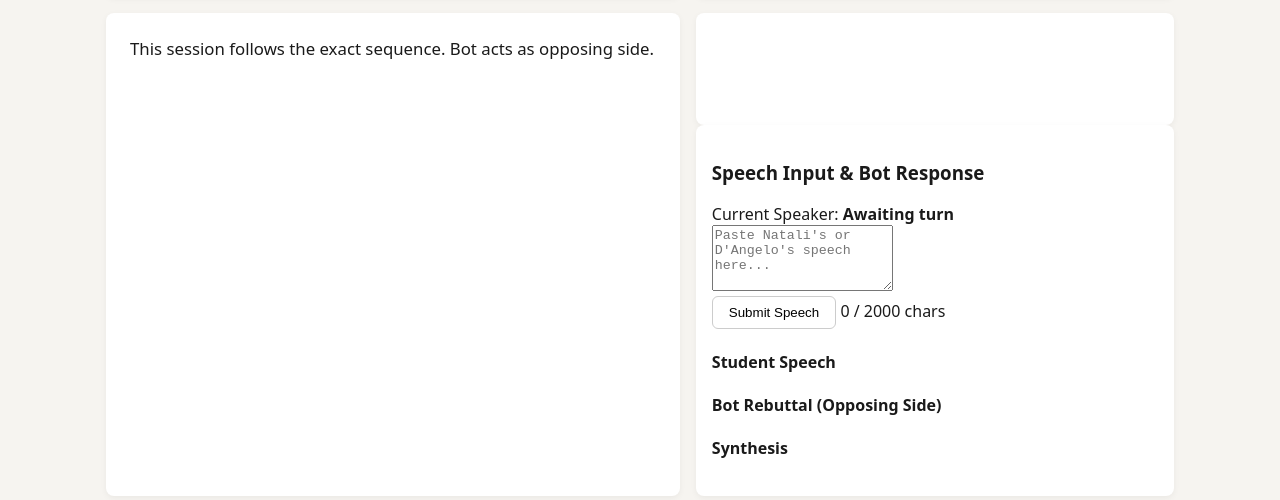
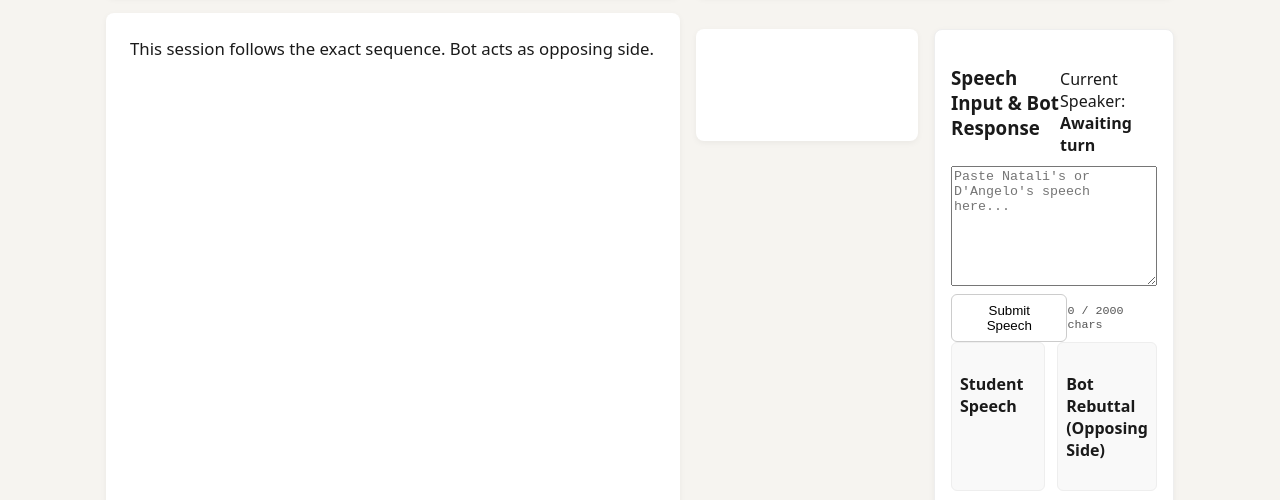
Before and after one commit to mcbridec-gif/debate-bot-starter, a plain HTML site: page index.html in a window 1280 px wide. Shown: the part 291-791 px from the top of the page. Drawn offline with Linux system fonts and the light colour scheme.

Commit message:
Update styles.css

```diff
--- a/styles.css
+++ b/styles.css
@@ -28,4 +28,69 @@ select { padding: .25rem .5rem; }
   main { grid-template-columns: 1.2fr 1fr; }
   #rubricPanel { order: 3; }
   #logPanel { order: 4; }
+/* Panel grid container (wraps contentPanel and speech input side-by-side) */
+.panel-grid {
+  display: grid;
+  grid-template-columns: 1.1fr 0.9fr;
+  gap: 1rem;
+  align-items: start;
+  margin-top: 1rem;
 }
+.speech-input-panel {
+  border: 1px solid #eee;
+  border-radius: 8px;
+  padding: 1rem;
+  background: #fff;
+}
+.speech-input-header {
+  display: flex;
+  justify-content: space-between;
+  align-items: baseline;
+  margin-bottom: .5rem;
+}
+.speech-input-group {
+  display: grid;
+  grid-template-columns: 1fr;
+  gap: .5rem;
+}
+#speechInput {
+  width: 100%;
+  min-height: 120px;
+  resize: vertical;
+}
+.input-controls {
+  display: flex;
+  justify-content: space-between;
+  align-items: center;
+}
+.btn {
+  padding: .5rem 1rem;
+}
+.counter {
+  font-family: monospace;
+  font-size: .9em;
+  color: #555;
+}
+.result-panels {
+  display: grid;
+  grid-template-columns: 1fr 1fr;
+  grid-gap: .75rem;
+}
+.result-panel {
+  background: #f9f9f9;
+  border: 1px solid #eee;
+  border-radius: 6px;
+  padding: .5rem;
+}
+.result-content {
+  white-space: pre-wrap;
+}
+@media (max-width: 900px) {
+  .panel-grid {
+    grid-template-columns: 1fr;
+  }
+  .result-panels {
+    grid-template-columns: 1fr;
+  }
+}
+}
```
